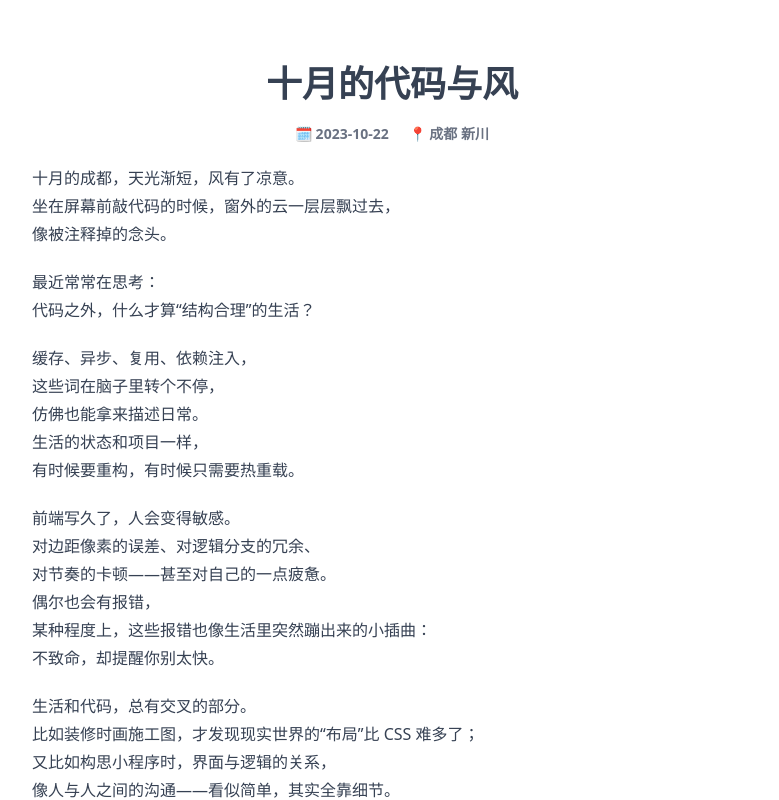
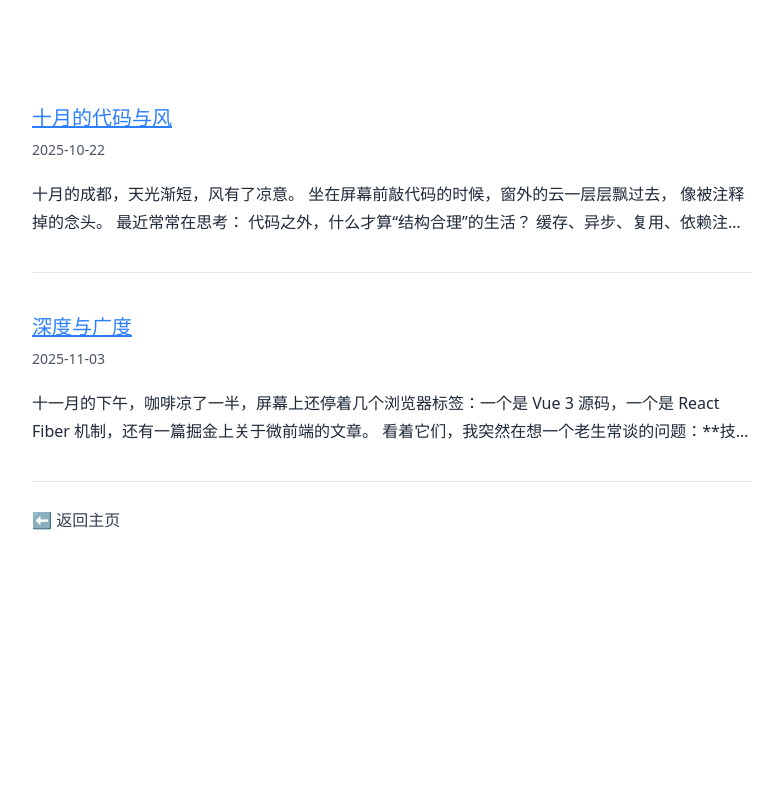
Before and after one commit to Panda2Chan/panchan.github.io, a Next.js app: page /blog in a window 1280 px wide. Shown: the top 800 px of the page, without its empty margins (248-1027 px from the left). Built offline with nearby package versions, Linux system fonts and the light colour scheme.

Commit message:
feat:实现blog list、blog detail；修改resume

```diff
--- /dev/null
+++ b/src/app/blog/_data.ts
@@ -0,0 +1,105 @@
+import { IBlog } from "@/components/page/blog"
+const blog1: IBlog = {
+  title: "十月的代码与风",
+  date: "2025-10-22",
+  location: "四川 成都",
+  markdown:`
+十月的成都，天光渐短，风有了凉意。
+坐在屏幕前敲代码的时候，窗外的云一层层飘过去，
+像被注释掉的念头。
+
+最近常常在思考：
+代码之外，什么才算“结构合理”的生活？
+
+缓存、异步、复用、依赖注入，
+这些词在脑子里转个不停，
+仿佛也能拿来描述日常。
+生活的状态和项目一样，
+有时候要重构，有时候只需要热重载。
+
+前端写久了，人会变得敏感。
+对边距像素的误差、对逻辑分支的冗余、
+对节奏的卡顿——甚至对自己的一点疲惫。
+偶尔也会有报错，
+某种程度上，这些报错也像生活里突然蹦出来的小插曲：
+不致命，却提醒你别太快。
+
+生活和代码，总有交叉的部分。
+比如装修时画施工图，才发现现实世界的“布局”比 CSS 难多了；
+又比如构思小程序时，界面与逻辑的关系，
+像人与人之间的沟通——看似简单，其实全靠细节。
+
+慢慢地，我喜欢上这种状态：
+在理性和感性之间切换。
+白天拆逻辑、写函数，
+晚上收拾思绪、写一点文字。
+代码让我理解秩序，文字让我容纳混乱。
+
+十月的风从窗缝吹进来，
+桌面上散着纸笔和键盘的光。
+生活没有被完全编译成功，
+但一切都在运行中。
+  `
+}
+
+const blog2: IBlog = {
+  title: "深度与广度",
+  date: "2025-11-03",
+  location: "四川 乐山",
+  markdown:`
+  十一月的下午，咖啡凉了一半，屏幕上还停着几个浏览器标签：一个是 Vue 3 源码，一个是 React Fiber 机制，还有一篇掘金上关于微前端的文章。
+看着它们，我突然在想一个老生常谈的问题：**技术深度重要，还是技术广度更重要？**
+
+以前我很执着“深度”。
+钻 Vue 响应式、追踪虚拟 DOM 的每一处调度逻辑，甚至为了搞懂 diff 策略反复看源码。那种啃下来后豁然开朗的感觉，确实爽。
+
+但项目做多了、团队协作久了、业务复杂度叠加之后，我慢慢意识到：
+**光有深度，不够。**
+
+你能搞懂 Vue 的编译优化，但老板问你：
+> “为什么我们 SEO 这么差？”
+> “为什么构建这么慢？”
+> “为什么部署经常挂？”
+
+如果你只会回答“我负责前端页面”，那你永远只是一个“写页面的前端”。
+
+反过来，如果只追广度——React、Vue、Node、Go、微前端、CI/CD 都懂一点，却每样都停留在“会用不会优化”的程度，那最终也只是一个**技术百科式工具人**。
+
+所以，答案其实很简单：
+
+> **深度是你的根骨，广度是你的气血。只有根深，气才足；气足，才扛得住复杂世界的风浪。**
+
+我现在更认同一种路径：
+
+1. **核心栈深耕到底**
+   Vue / React + 工程体系
+   ——源码、性能、架构、渲染机制全吃透
+
+2. **关键方向横向拓展**
+   微前端、Node/Go、CI/CD、DevOps、数据库、性能优化、架构设计
+
+3. **每次扩展一个新领域，都能带回来对原领域的理解升级**
+
+像打游戏，不是乱点天赋，而是先把一条路线拉满，再点旁枝，最终构建一个**成体系的技术版图**。
+
+写到这里，窗外的风吹过来，带点凉意。
+我突然觉得技术这条路跟人生一样：
+
+- 深度让你有 **立足之地**
+- 广度让你有 **看清全局的能力**
+
+真正强的人，是**既能写出极致的组件系统，也能搭起完整的中台架构**；
+既能 discuss Fiber scheduling，也能谈业务 ROI 和增长逻辑。
+
+技术不是堆技能，而是**拓宽认知、打磨思维、提升解决问题能力**。
+
+愿我们最终不是“写代码的人”，
+而是**能理解系统、构建系统、优化系统的人**。
+
+咖啡凉透了。继续去看源码了。毕竟“深度”这玩意，就像夜路——越走越静，也越走越有意思。
+
+  `
+}
+
+
+export const blogs: IBlog[] = [blog1, blog2]
--- /dev/null
+++ b/src/app/blog/detail/page.tsx
@@ -0,0 +1,26 @@
+
+import BackHome from '@/components/page/backHome'
+import Blog from '@/components/page/blog'
+import { blogs } from '../_data'
+import { notFound } from 'next/navigation'
+
+
+interface IBlogDetailSearchParams {
+  blogIndex: string
+}
+export default function BlogDetail({ searchParams }: { searchParams: IBlogDetailSearchParams }) {
+  console.log('----------【blogIndex】', searchParams);
+  const { blogIndex } = searchParams
+  const blog = blogs[Number(blogIndex)]
+  if (!blog) {
+    return (
+      notFound()
+    )
+  }
+  return (
+    <div>
+      <Blog data={blog} />
+      <BackHome />
+    </div>
+  )
+}
--- a/src/app/blog/layout.tsx
+++ b/src/app/blog/layout.tsx
@@ -12,8 +12,8 @@ export default function RootLayout({
   children: React.ReactNode;
 }>) {
   return (
-    <>
+    <div className="max-w-3xl prose my-10 rounded-md  mx-auto p-6 bg-white">
       {children}
-    </>
+    </div>
   );
 }
--- a/src/app/blog/page.tsx
+++ b/src/app/blog/page.tsx
@@ -1,71 +1,27 @@
 'use client'
 
 import React from 'react'
-import ReactMarkdown from 'react-markdown'
-import remarkGfm from 'remark-gfm'
-import rehypeHighlight from 'rehype-highlight'
-import 'highlight.js/styles/atom-one-dark.css'
-import UserAvatar from '../user.png'
-import Image from 'next/image'
-const markdown = `
-
-十月的成都，天光渐短，风有了凉意。
-坐在屏幕前敲代码的时候，窗外的云一层层飘过去，
-像被注释掉的念头。
-
-最近常常在思考：
-代码之外，什么才算“结构合理”的生活？
-
-缓存、异步、复用、依赖注入，
-这些词在脑子里转个不停，
-仿佛也能拿来描述日常。
-生活的状态和项目一样，
-有时候要重构，有时候只需要热重载。
-
-前端写久了，人会变得敏感。
-对边距像素的误差、对逻辑分支的冗余、
-对节奏的卡顿——甚至对自己的一点疲惫。
-偶尔也会有报错，
-某种程度上，这些报错也像生活里突然蹦出来的小插曲：
-不致命，却提醒你别太快。
-
-生活和代码，总有交叉的部分。
-比如装修时画施工图，才发现现实世界的“布局”比 CSS 难多了；
-又比如构思小程序时，界面与逻辑的关系，
-像人与人之间的沟通——看似简单，其实全靠细节。
-
-慢慢地，我喜欢上这种状态：
-在理性和感性之间切换。
-白天拆逻辑、写函数，
-晚上收拾思绪、写一点文字。
-代码让我理解秩序，文字让我容纳混乱。
-
-十月的风从窗缝吹进来，
-桌面上散着纸笔和键盘的光。
-生活没有被完全编译成功，
-但一切都在运行中。
-`
+import BackHome from '@/components/page/backHome'
+import { blogs } from "./_data"
+import Link from 'next/link'
 
 export default function Resume() {
   return (
-    <div className="max-w-3xl prose my-10 rounded-md  mx-auto p-6 bg-white">
-      <div className='flex flex-col items-center justify-center gap-5'>
-        <span className='text-4xl font-bold'>
-          十月的代码与风
-        </span>
-        <div className='flex gap-5 text-sm font-bold text-gray-500'>
-          <span >
-            🗓️ 2023-10-22
-          </span>
-          <span >
-            📍 成都 新川
-          </span>
-        </div>
-      </div>
-
-      <ReactMarkdown remarkPlugins={[remarkGfm]} rehypePlugins={[rehypeHighlight]}>
-        {markdown}
-      </ReactMarkdown>
+    <div >
+      {
+        blogs.map((blog, blogIndex) => (
+          <div key={blogIndex} className="mb-6 border-b pb-4">
+            <h2 className="text-xl font-semibold mb-2">
+              <Link href={`/blog/detail?blogIndex=${blogIndex}`} className="text-blue-500 hover:underline">
+                {blog.title}
+              </Link>
+            </h2>
+            <p className="text-gray-600 text-sm mb-2">{blog.date}</p>
+            <p className="text-gray-800 line-clamp-2 overflow-hidden">{blog.markdown}</p>
+          </div>
+        ))
+      }
+      <BackHome divider={false} />
     </div>
   )
 }
--- a/src/app/page.tsx
+++ b/src/app/page.tsx
@@ -32,12 +32,14 @@ export default function Home() {
               找到我的联系方式，欢迎随时联系！🙏
             </span>
           </div>
-          <button className="z-10 mt-5 px-4 py-2 bg-primary cursor-pointer text-primary-foreground rounded-md" onClick={handleBtnClick}>
-            我的简历 ➡️
-          </button>
-          <button className="z-10 mt-5 px-4 py-2 bg-primary cursor-pointer text-primary-foreground rounded-md" onClick={handleBlogClick}>
-            近日随笔 ➡️
-          </button>
+          <div className="flex gap-5">
+            <button className="z-10 mt-5 px-4 py-2 bg-primary cursor-pointer text-primary-foreground rounded-md" onClick={handleBlogClick}>
+              近日随笔 ❤️
+            </button>
+            <button className="z-10 mt-5 px-4 py-2 bg-primary cursor-pointer text-primary-foreground rounded-md" onClick={handleBtnClick}>
+              我的简历 📖
+            </button>
+          </div>
 
 
         </div>
--- /dev/null
+++ b/src/components/page/backHome.tsx
@@ -0,0 +1,19 @@
+'use client'
+import { useRouter } from "next/navigation";
+
+const BackHome = ({ divider = true }: { divider?: boolean }) => {
+  const router = useRouter();
+  const handleBackClick = () => {
+    router.push("/")
+  }
+  return (
+    <div className="my-4" >
+      {divider && <hr className="my-4 border-gray-300" />}
+      <span className="z-10 mt-5 cursor-pointer  hover:underline underline-offset-4" onClick={handleBackClick}>
+        ⬅️ 返回主页
+      </span>
+    </div>
+  )
+}
+
+export default BackHome
--- /dev/null
+++ b/src/components/page/blog.tsx
@@ -0,0 +1,39 @@
+import ReactMarkdown from 'react-markdown'
+import remarkGfm from 'remark-gfm'
+import rehypeHighlight from 'rehype-highlight'
+import 'highlight.js/styles/atom-one-dark.css'
+import { FC } from 'react';
+
+export interface IBlog {
+  title: string;
+  date: string;
+  location: string;
+  markdown: string;
+}
+
+const Blog: FC<{ data: IBlog }> = ({ data }) => {
+  const { title, date, location, markdown } = data;
+  return (
+    <div>
+      <div className='flex flex-col items-center justify-center gap-5'>
+        <span className='text-4xl font-bold'>
+          {title}
+        </span>
+        <div className='flex gap-5 text-sm font-bold text-gray-500'>
+          <span >
+            🗓️ {date}
+          </span>
+          <span >
+            📍 {location}
+          </span>
+        </div>
+      </div>
+
+      <ReactMarkdown remarkPlugins={[remarkGfm]} rehypePlugins={[rehypeHighlight]}>
+        {markdown}
+      </ReactMarkdown>
+    </div>
+  )
+}
+
+export default Blog
```
Also changed, not shown: src/app/resume/page.tsx (+23 -7 lines).
